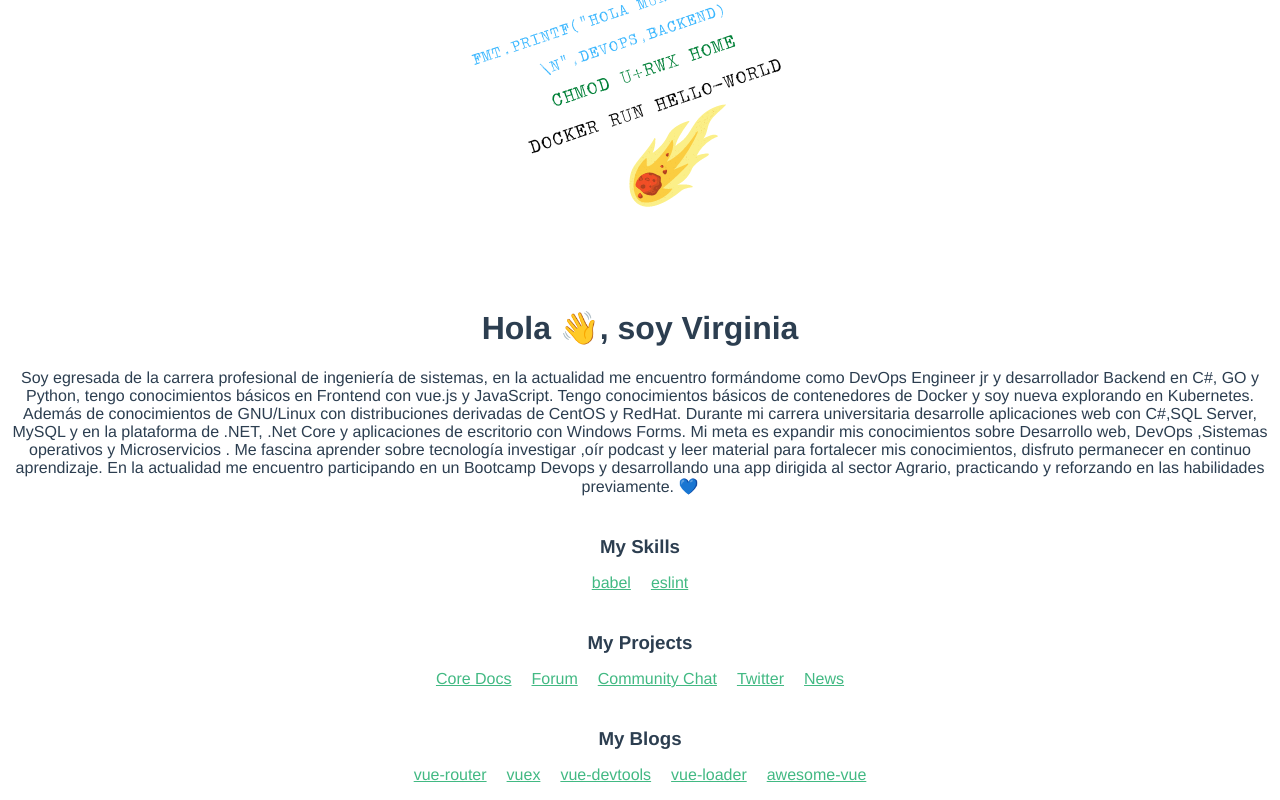
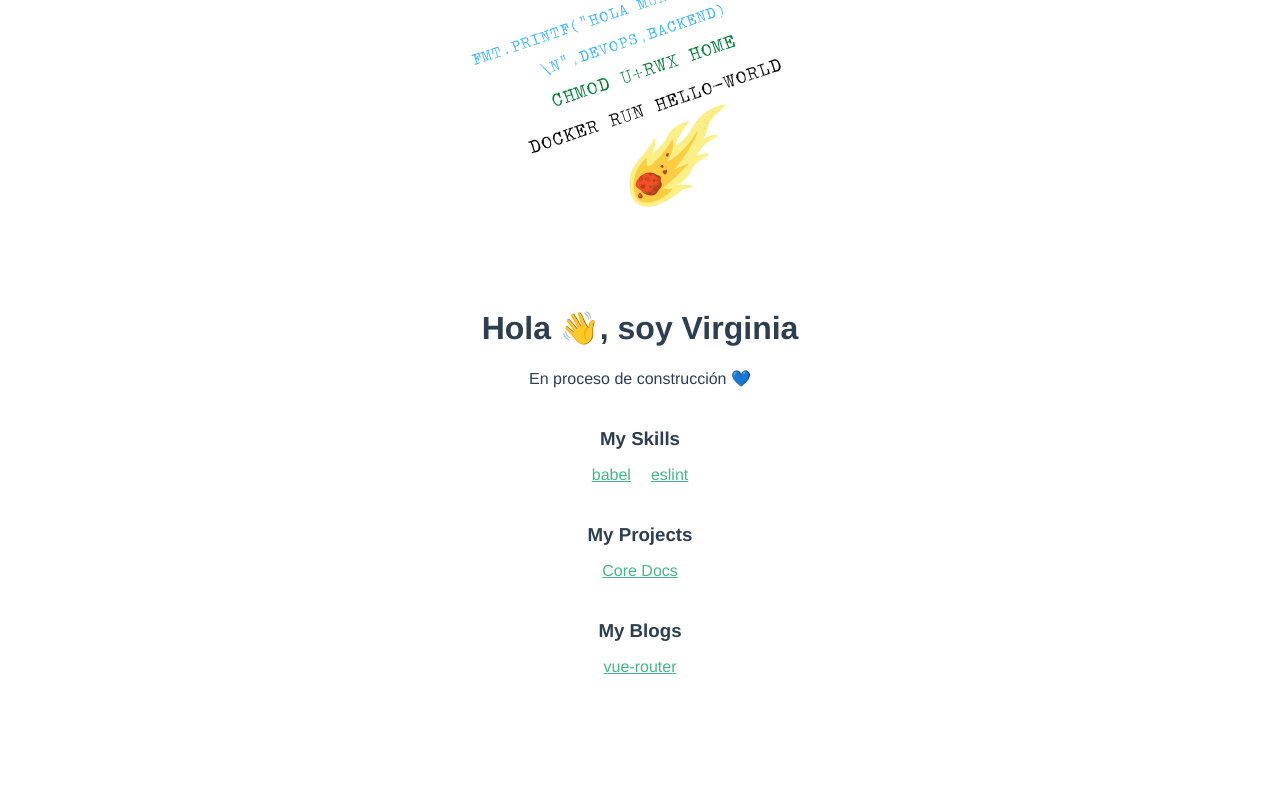
Before and after one commit to virginiayjd7/VirginiaYJD7, a Vue app: page / in a window 1280 px wide. Shown: the part 276-1076 px from the top of the page. After the commit the page ends 968 px from the top, so only its background shows below. Built offline with nearby package versions, Linux system fonts and the light colour scheme.

Commit message:
Update HelloWorld.vue

```diff
--- a/src/components/HelloWorld.vue
+++ b/src/components/HelloWorld.vue
@@ -2,40 +2,21 @@
   <div class="hello">
     <h1>{{ msg }}</h1>
     <p>
-       Soy egresada de la carrera profesional de ingeniería de sistemas, en la actualidad me encuentro formándome como DevOps Engineer jr y desarrollador Backend en C#, GO y Python, tengo conocimientos básicos en Frontend con vue.js y JavaScript.
-
-Tengo conocimientos básicos de contenedores de Docker y soy nueva explorando en Kubernetes.
-
-Además de conocimientos de GNU/Linux con distribuciones derivadas de CentOS y RedHat.
-
-Durante mi carrera universitaria desarrolle aplicaciones web con C#,SQL Server, MySQL y en la plataforma de .NET, .Net Core y aplicaciones de escritorio con Windows Forms.
-
-Mi meta es expandir mis conocimientos sobre Desarrollo web, DevOps ,Sistemas operativos y Microservicios .
-
-Me fascina aprender sobre tecnología investigar ,oír podcast y leer material para fortalecer mis conocimientos, disfruto permanecer en continuo aprendizaje.
-
-En la actualidad me encuentro participando en un Bootcamp Devops y desarrollando una app dirigida al sector Agrario, practicando y reforzando en las habilidades previamente. 💙
+       En proceso de construcción 💙
     </p>
     <h3>My Skills</h3>
     <ul>
-      <li><a href="https://github.com/vuejs/vue-cli/tree/dev/packages/%40vue/cli-plugin-babel" target="_blank" rel="noopener">babel</a></li>
-      <li><a href="https://github.com/vuejs/vue-cli/tree/dev/packages/%40vue/cli-plugin-eslint" target="_blank" rel="noopener">eslint</a></li>
+      <li><a href="">babel</a></li>
+      <li><a href="">eslint</a></li>
     </ul>
     <h3>My Projects</h3>
     <ul>
-      <li><a href="https://vuejs.org" target="_blank" rel="noopener">Core Docs</a></li>
-      <li><a href="https://forum.vuejs.org" target="_blank" rel="noopener">Forum</a></li>
-      <li><a href="https://chat.vuejs.org" target="_blank" rel="noopener">Community Chat</a></li>
-      <li><a href="https://twitter.com/vuejs" target="_blank" rel="noopener">Twitter</a></li>
-      <li><a href="https://news.vuejs.org" target="_blank" rel="noopener">News</a></li>
+      <li><a href="*" target="_blank" rel="noopener">Core Docs</a></li>
+
     </ul>
     <h3>My Blogs</h3>
     <ul>
-      <li><a href="https://router.vuejs.org" target="_blank" rel="noopener">vue-router</a></li>
-      <li><a href="https://vuex.vuejs.org" target="_blank" rel="noopener">vuex</a></li>
-      <li><a href="https://github.com/vuejs/vue-devtools#vue-devtools" target="_blank" rel="noopener">vue-devtools</a></li>
-      <li><a href="https://vue-loader.vuejs.org" target="_blank" rel="noopener">vue-loader</a></li>
-      <li><a href="https://github.com/vuejs/awesome-vue" target="_blank" rel="noopener">awesome-vue</a></li>
+      <li><a href="*" target="_blank" rel="noopener">vue-router</a></li>
     </ul>
   </div>
 </template>
```
